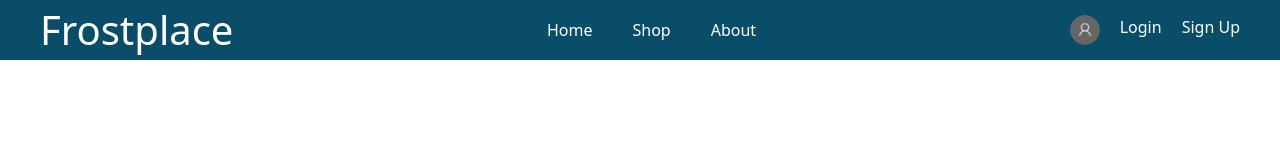
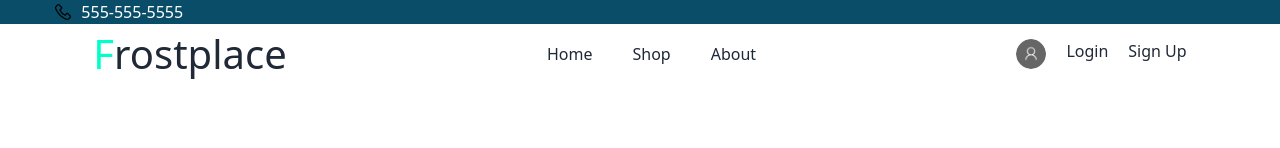
Before and after one commit to tdavis1991/marketplace_project, a React (Vite) app in the folder client/: page /shop/1 in a window 1280 px wide. Shown: the top 148 px of the page. Built offline with nearby package versions, Linux system fonts and the light colour scheme; no server answers.

Commit message:
working on designs for components

```diff
--- a/client/src/components/ItemCard.jsx
+++ b/client/src/components/ItemCard.jsx
@@ -19,15 +19,19 @@ const ItemCard = ({ title, price, category, photo, id }) => {
           <button className='bg-quaternary rounded-xl w-1/3 py-2 my-3 text-white'>Add to Cart</button>
         </div>
       </div> */}
-      <div className="card w-96 bg-base-100 shadow-xl">
-        <figure className="px-10 pt-10">
-          <img src={photo} alt={title} className="rounded-xl" />
+      <div className="card h-[450px] w-96 bg-base-100 shadow-md">
+        <figure className="px-10 pt-10 relative overflow-hidden h-[300px] w-[350px] mx-auto">
+          <img src={photo} alt={title} className="max-w-full max-h-full mx-auto object-center" />
         </figure>
         <div className="card-body items-center text-center">
           <h2 className="card-title">{title}</h2>
           <h3>{`$${price}.00`}</h3>
+          <div className='flex items-center'>
+            <img src={rating} alt='rating' className='h-[50px] w-[125px]' />
+            <p>(20k reviews)</p>
+          </div>
           <div className="card-actions">
-            <button className="btn bg-quaternary">Buy Now</button>
+            <button className="btn bg-quaternary">Add to cart</button>
           </div>
         </div>
       </div>
--- a/client/src/components/Navbar.jsx
+++ b/client/src/components/Navbar.jsx
@@ -3,7 +3,7 @@ import { Link } from 'react-router-dom';
 
 import { useLogout } from '../hooks/useLogout';
 import { useAuthContext } from '../hooks/useAuthContext';
-import { shoppingCart, defaultProfile } from '../assests';
+import { shoppingCart, defaultProfile, phone } from '../assests';
 import ProfileDropdown from './ProfileDropdown';
 
 const Navbar = () => {
@@ -25,8 +25,15 @@ const Navbar = () => {
   }
 
   return (
-    <div className='absolute flex justify-between items-center top-0 bg-primary w-full h-15 text-white' >
-      <Link to='/' className='ml-10'><h2>Frostplace</h2></Link>
+    <div className='absolute flex flex-col items-center top-0 w-full' >
+      <div className='flex justify-center w-full bg-primary text-white'>
+        <div className='flex items-center w-11/12 gap-2'>
+          <img src={phone} alt='phone' className='h-[20px] w-[20px]' />
+          <p>555-555-5555</p>
+        </div>
+      </div>
+      <div className='flex justify-between items-center h-15 w-11/12'>
+        <Link to='/' className='ml-10'><h2><span className='text-quaternary'>F</span>rostplace</h2></Link>
         <div className='flex gap-10'>
           <Link to='/'>Home</Link>
           <Link to='/shop'>Shop</Link>
@@ -50,6 +57,8 @@ const Navbar = () => {
           )}
         </div>
       </div>
+
+    </div>
   )
 }
 
--- a/client/src/pages/ItemDetail.jsx
+++ b/client/src/pages/ItemDetail.jsx
@@ -45,7 +45,7 @@ const ItemDetail = () => {
   console.log(item);
 
   return (
-    <div className='w-full'>
+    <div className='w-full mt-10'>
       {!loading ? (
       <div className='flex w-full justify-center'>
         <div className='w-3/5 flex gap-5'>
--- a/client/src/pages/Shop.jsx
+++ b/client/src/pages/Shop.jsx
@@ -27,7 +27,7 @@ const Shop = () => {
   console.log(data, error);
 
   return (
-    <div className='flex flex-wrap gap-5 w-5/6'>
+    <div className='flex justify-between flex-wrap gap-5 w-5/6'>
       {data?.map((item) => (
         <ItemCard
           title={item.title}
```
Also changed, not shown: client/src/assests/index.js (+5 -3 lines), client/src/assests/phone-icon.png (added). Lines whose indentation alone changed are shown as unchanged.
